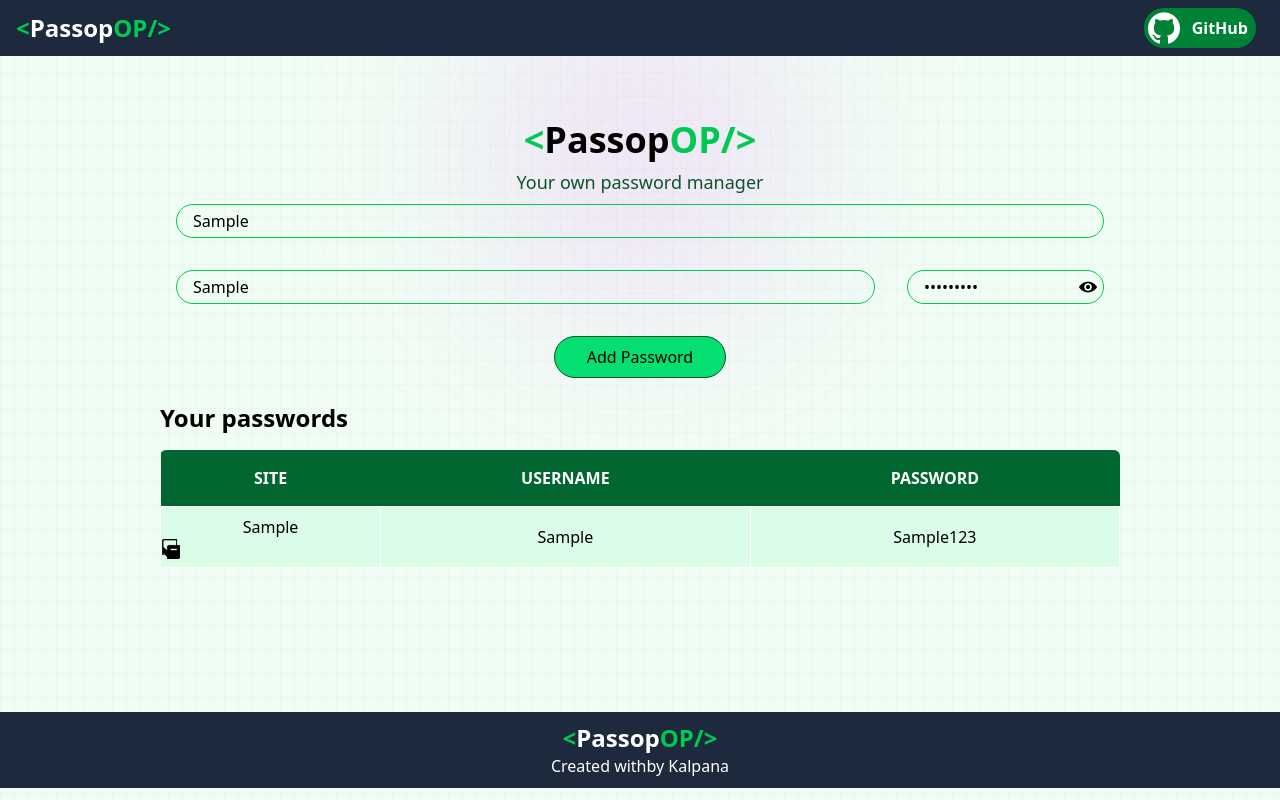
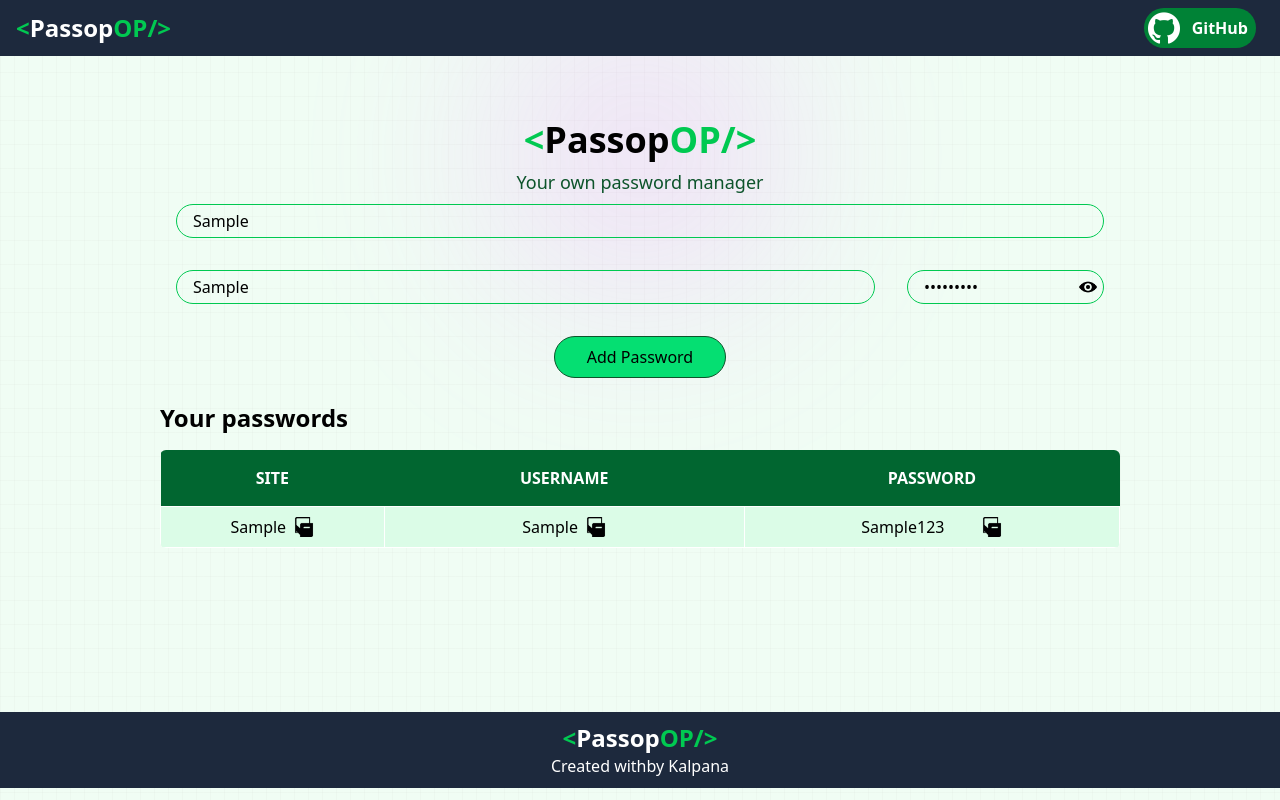
Before and after one commit to luckkalpna/Password_Manager, a React (Vite) app in the folder passop/: page / in a window 1280 px wide. Both pictures are taken after typing "Sample", "Sample", "Sample123" into the empty fields and a click on the button "Add Password". Built offline with nearby package versions, Linux system fonts and the light colour scheme; some icons are missing.

Commit message:
Add Copy function

```diff
--- a/passop/package.json
+++ b/passop/package.json
@@ -13,6 +13,7 @@
     "@tailwindcss/vite": "^4.1.11",
     "react": "^19.1.0",
     "react-dom": "^19.1.0",
+    "react-toastify": "^11.0.5",
     "tailwindcss": "^4.1.11"
   },
   "devDependencies": {
--- a/passop/src/components/Manager.jsx
+++ b/passop/src/components/Manager.jsx
@@ -1,9 +1,11 @@
 import React, { useEffect } from "react";
 import { useRef, useState } from "react";
+import { ToastContainer, toast } from 'react-toastify';
+// import 'react-toastify/dist/ReactTostify.css'
 
 const Manager = () => {
   const ref = useRef();
-  const passwordRef = useRef()
+  const passwordRef = useRef();
   const [form, setForm] = useState({ site: "", username: "", password: "" });
   const [passwordArray, setPasswordArray] = useState([]);
 
@@ -16,13 +18,13 @@ const Manager = () => {
 
   const showPassword = () => {
     // alert("Show the password")
-    passwordRef.current.type = "text"
+    passwordRef.current.type = "text";
     if (ref.current.src.includes("icons/hidden.png")) {
       ref.current.src = "icons/eye.png";
-      passwordRef.current.type = "text"
+      passwordRef.current.type = "text";
     } else {
       ref.current.src = "icons/hidden.png";
-      passwordRef.current.type = "password"
+      passwordRef.current.type = "password";
     }
   };
 
@@ -35,8 +37,37 @@ const Manager = () => {
   const handleChange = (e) => {
     setForm({ ...form, [e.target.name]: e.target.value });
   };
+
+  const copytext = (text) =>{
+    // alert("copied to clipboard " + text)
+    toast('copied to clipboard ' + text, {
+position: "top-right",
+autoClose: 5000,
+hideProgressBar: false,
+closeOnClick: false,
+pauseOnHover: true,
+draggable: true,
+progress: undefined,
+theme: "light",
+});
+    navigator.clipboard.writeText(text)
+  }
   return (
     <>
+    <ToastContainer
+position="top-right"
+autoClose={5000}
+hideProgressBar={false}
+newestOnTop={false}
+closeOnClick={false}
+rtl={false}
+pauseOnFocusLoss
+draggable
+pauseOnHover
+theme="light"
+transition="Bounce"
+/>
+<ToastContainer />
       <div className="absolute inset-0 -z-10 h-full w-full bg-green-50 bg-[linear-gradient(to_right,#8080800a_1px,transparent_1px),linear-gradient(to_bottom,#8080800a_1px,transparent_1px)] bg-[size:14px_24px]">
         <div className="absolute left-0 right-0 top-0 -z-10 m-auto h-[310px] w-[310px] rounded-full bg-fuchsia-400 opacity-20 blur-[100px]"></div>
       </div>
@@ -109,7 +140,7 @@ const Manager = () => {
         <div className="passwords">
           <h2 className="font-bold text-2xl py-4">Your passwords</h2>
           {passwordArray.length === 0 && <div>No passwords to show</div>}
-          {passwordArray.length != 0 &&
+          {passwordArray.length != 0 && (
             <table className="table-auto w-full overflow-hidden rounded-md">
               <thead className="text-white uppercase bg-green-800">
                 <tr>
@@ -125,23 +156,61 @@ const Manager = () => {
                 </tr>
               </thead>
               <tbody className="bg-green-100">
-              {passwordArray.map((item, index)=>{
-                return <tr key={index}>
+                {passwordArray.map((item, index) => {
+                  return (
+                    <tr key={index}>
                       <td
                         scope="row"
                         className="py-2 border border-white text-center width-32"
                       >
-                  <a href={item.site} target="_blank" rel="noopener noreferrer">{item.site}</a>
+                        <div className="flex items-center justify-center gap-2" onClick={()=>{copytext(item.site)}}>
+                          <a
+                            href={item.site}
+                            target="_blank"
+                            rel="noopener noreferrer"
+                          >
+                            {item.site}
+                          </a>
                           <div className="cursor-pointer">
-                    <img src="/icons/copy.png" alt="copy-img" width={20}/>
+                            <img
+                              src="/icons/copy.png"
+                              alt="copy-img"
+                              width={20}
+                            />
+                          </div>
                         </div>
                       </td>
-                <td className="py-2 border border-white text-center width-32">{item.username}</td>
-                <td className="py-2 border border-white text-center width-32">{item.password}</td>
+                      <td className="py-2 border border-white text-center width-32">
+                        <div className="flex items-center justify-center gap-2" onClick={()=>{copytext(item.username)}}>
+                        {item.username}
+                        <div className="cursor-pointer">
+                          <img
+                            src="/icons/copy.png"
+                            alt="copy-img"
+                            width={20}
+                          />
+                        </div>
+                        </div>
+                      </td>
+                      <td className="py-2 border border-white text-center width-32">
+                        <div className="flex items-center justify-center gap-2" onClick={()=>{copytext(item.password)}}>
+                        {item.password}
+                        <div className="cursor-pointer">
+                          <img
+                            src="/icons/copy.png"
+                            alt="copy-img"
+                            width={20}
+                            style={{ marginLeft: "30px" }}
+                          />
+                        </div>
+                        </div>
+                      </td>
                     </tr>
+                  );
                 })}
               </tbody>
-          </table>}
+            </table>
+          )}
         </div>
       </div>
     </>
```
Also changed, not shown: 1 other file (tests, documents, lock files or other folders). Lines whose indentation alone changed are shown as unchanged.
